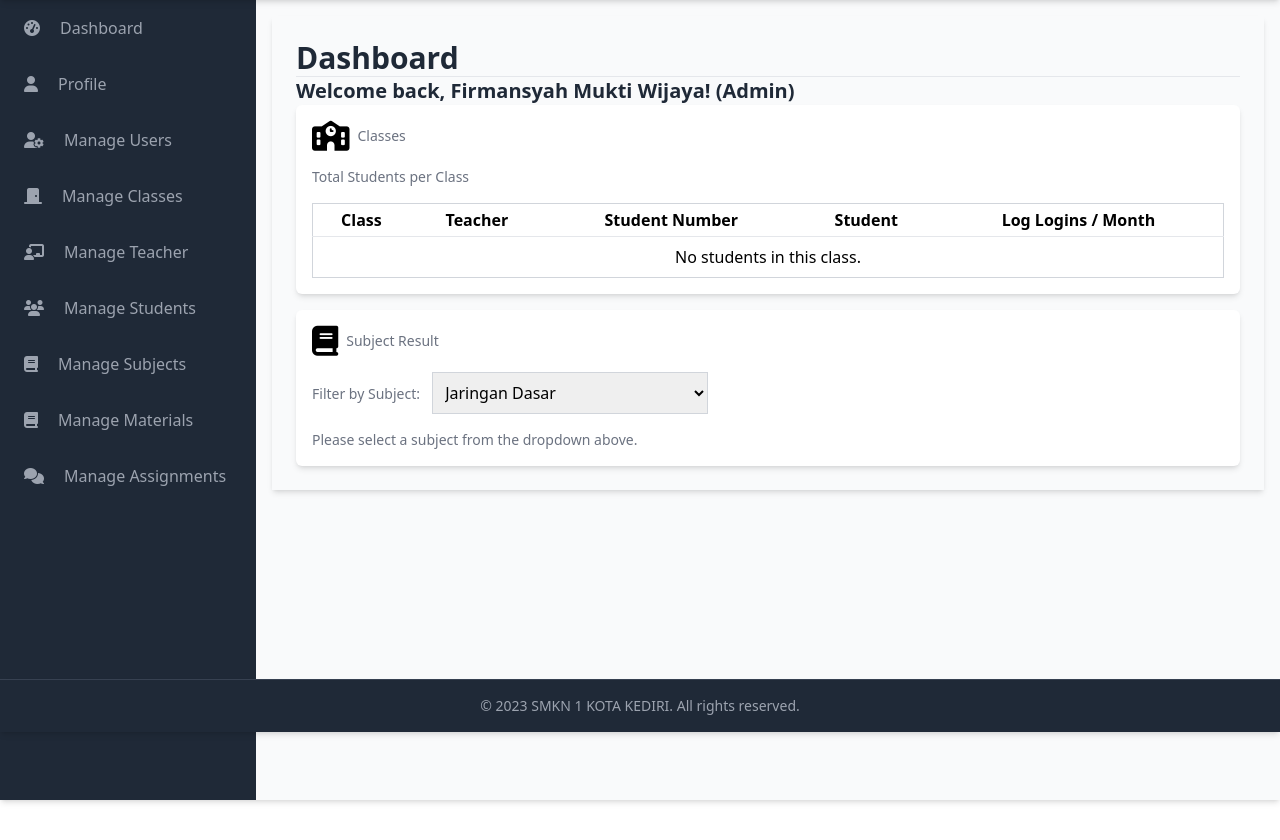
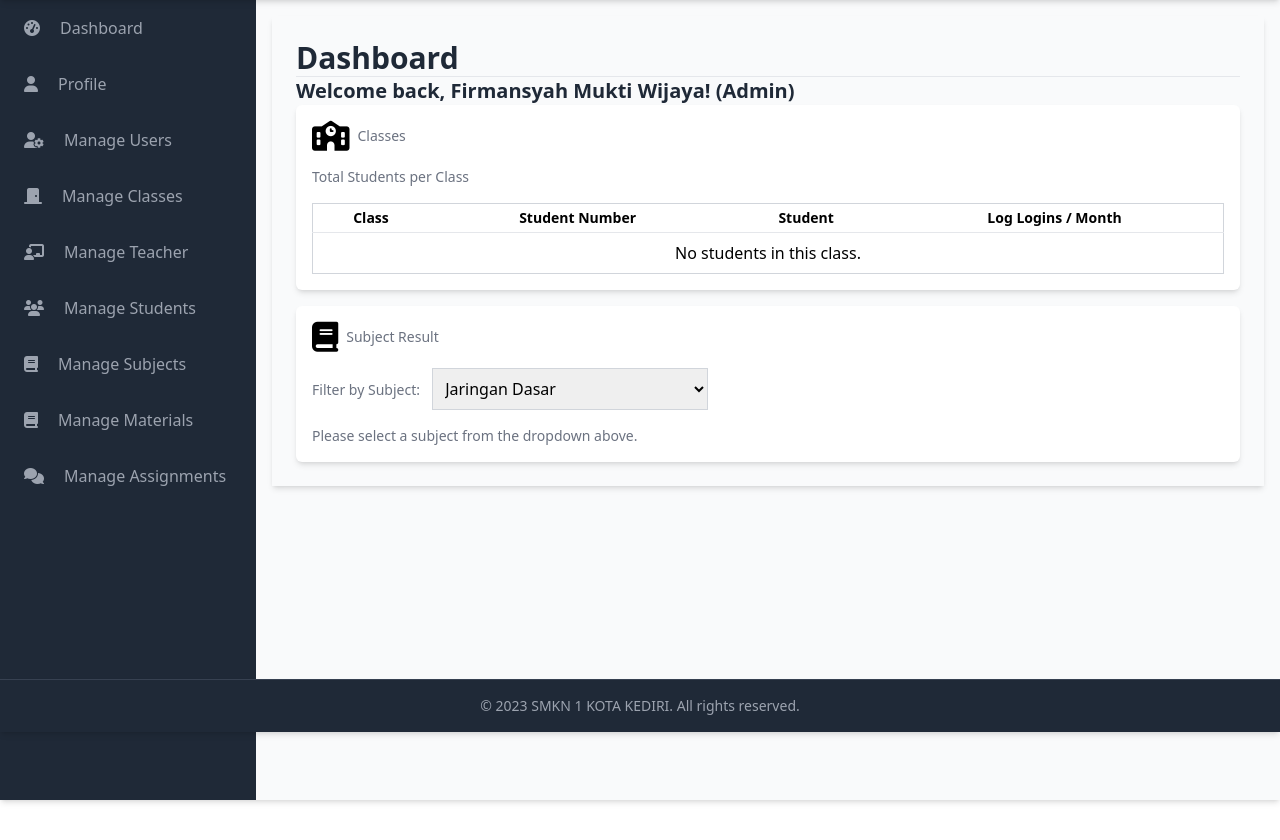
Before and after one commit to arbiet/final_project_aziz_2023, a PHP site: page /final_project_aziz_2023/systems/dashboard_teacher.php in a window 1280 px wide. Shown: the part 68-908 px from the top of the page. Run offline with PHP 8.4, Linux system fonts and the light colour scheme; a user stored in the database is signed in; data comes from the database, SQL or seed files in the repository; some libraries are stand-ins or nearby versions.

Commit message:
asfasfasf

```diff
--- a/public/systems/dashboard_teacher.php
+++ b/public/systems/dashboard_teacher.php
@@ -58,11 +58,27 @@
                                 <table class="min-w-full border border-gray-300 mt-4">
                                     <thead>
                                         <tr>
-                                            <th class="py-1 px-2 border-b">Class</th>
-                                            <th class="py-1 px-2 border-b">Teacher</th>
-                                            <th class="py-1 px-2 border-b">Student Number</th>
-                                            <th class="py-1 px-2 border-b">Student</th>
-                                            <th class="py-1 px-2 border-b">Log Logins / Month</th>
+                                            <th class="py-1 px-2 border-b text-sm">Class</th>
+                                            <th class="py-1 px-2 border-b text-sm">Student Number</th>
+                                            <th class="py-1 px-2 border-b text-sm">Student</th>
+                                            <th class="py-1 px-2 border-b text-sm">Log Logins / Month</th>
+                                            <?php
+                                            // Retrieve distinct subjects for the class
+                                            $subjectsQuery = "SELECT DISTINCT sub.SubjectID, sub.SubjectName
+                                                FROM Students s
+                                                JOIN Classes c ON s.ClassID = c.ClassID
+                                                JOIN ClassSubjects cs ON c.ClassID = cs.ClassID
+                                                JOIN Subjects sub ON cs.SubjectID = sub.SubjectID
+                                                WHERE c.HomeroomTeacher = {$_SESSION['Teacher']}";
+
+
+                                            $subjectsResult = mysqli_query($conn, $subjectsQuery);
+
+                                            // Display subject columns
+                                            while ($subjectRow = mysqli_fetch_assoc($subjectsResult)) {
+                                                echo "<th class='py-1 px-2 border-b text-sm'>{$subjectRow['SubjectName']}</th>";
+                                            }
+                                            ?>
                                         </tr>
                                     </thead>
                                     <tbody>
@@ -93,22 +109,45 @@
                                                                     FROM LogActivity la
                                                                     WHERE la.UserID = {$studentRow['UserID']}
                                                                     AND la.ActivityDescription = 'User logged in'
-                                                                    AND MONTH(la.ActivityTimestamp) = MONTH(CURRENT_DATE())";
+                                                                    AND MONTH(la.ActivityTimestamp) = MONTH(CURRENT_DATE)";
 
                                                 $totalLoginsResult = mysqli_query($conn, $totalLoginsQuery);
                                                 $totalLoginsRow = mysqli_fetch_assoc($totalLoginsResult);
                                                 $totalLogins = $totalLoginsRow['total_logins'];
 
                                                 echo "<tr>";
-                                                echo "<td class='py-1 px-2 border-b'>$className</td>";
-                                                echo "<td class='py-1 px-2 border-b'>$teacherName</td>";
-                                                echo "<td class='py-1 px-2 border-b'>$studentNumber</td>";
-                                                echo "<td class='py-1 px-2 border-b'>$studentName</td>";
-                                                echo "<td class='py-1 px-2 border-b'>$totalLogins logins</td>";
+                                                echo "<td class='py-1 px-2 border-b text-sm'>$className</td>";
+                                                echo "<td class='py-1 px-2 border-b text-sm'>$studentNumber</td>";
+                                                echo "<td class='py-1 px-2 border-b text-sm'>$studentName</td>";
+                                                echo "<td class='py-1 px-2 border-b text-sm'>$totalLogins logins</td>";
+
+                                                // Display grades for each subject
+                                                $subjectsResult = mysqli_query($conn, $subjectsQuery);
+                                                while ($subjectRow = mysqli_fetch_assoc($subjectsResult)) {
+                                                    $subjectID = $subjectRow['SubjectID'];
+
+                                                    // Calculate average grade per subject
+                                                    $averageGradeQuery = "SELECT AVG(ASub.Grade) AS average_grade
+                                                        FROM AssignmentSubmissions AS ASub
+                                                        JOIN Subjects AS S ON S.SubjectID = $subjectID
+                                                        JOIN ClassSubjects AS CS ON S.SubjectID = CS.SubjectID
+                                                        WHERE ASub.StudentID = {$studentRow['StudentID']}
+                                                        AND CS.ClassID = {$studentRow['ClassID']}";
+
+                                                    $averageGradeResult = mysqli_query($conn, $averageGradeQuery);
+                                                    $averageGradeRow = mysqli_fetch_assoc($averageGradeResult);
+                                                    $averageGrade = $averageGradeRow['average_grade'];
+                                                    if($averageGrade == NULL) {
+                                                        $averageGrade = 0;
+                                                    }
+
+                                                    echo "<td class='py-1 px-2 border-b text-sm'>$averageGrade</td>";
+                                                }
+
                                                 echo "</tr>";
                                             }
                                         } else {
-                                            // Display a message if there are no students in the class
+                                            // Display a message if there are no students in this class
                                             echo "<tr><td colspan='5' class='py-2 px-4 text-center'>No students in this class.</td></tr>";
                                         }
                                         ?>
@@ -294,6 +333,7 @@
                             ?>
                         </div>
                     </div>
+                </div>
         </main>
         <!-- End Main Content -->
     </div>
```
Lines whose indentation alone changed are shown as unchanged.
